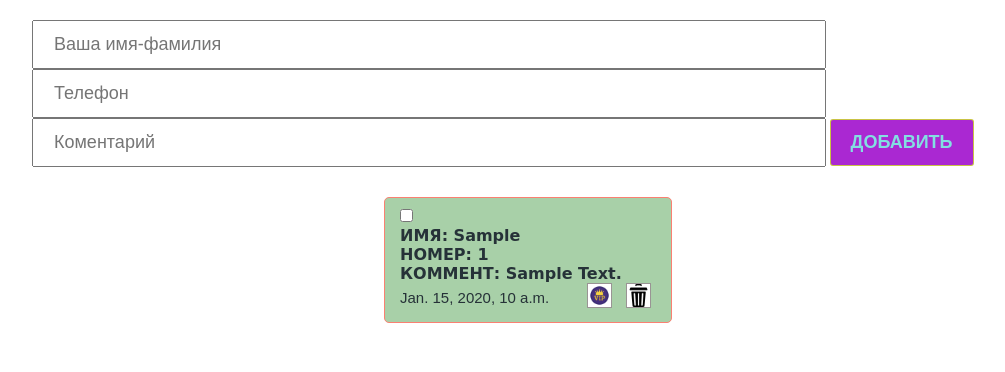
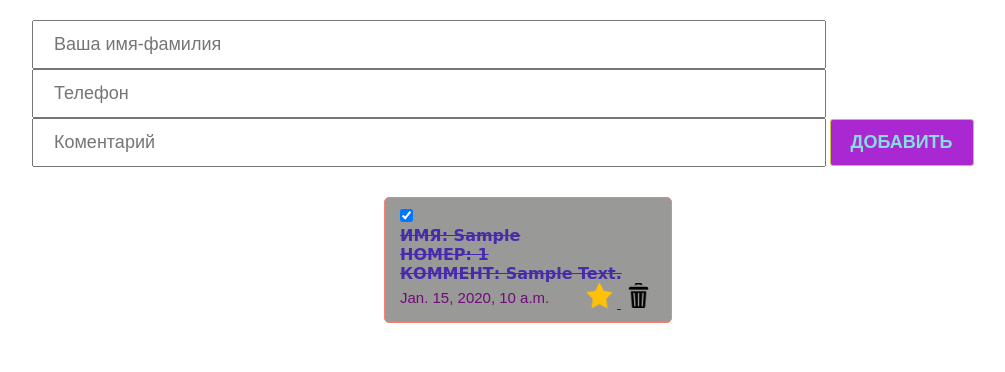
Before and after one commit to behmiana/ToDo, a Django app: page /meeting/ in a window 1280 px wide. Shown: the top 372 px of the page, without its empty margins (112-1117 px from the left). Run offline with Django 4.2, Linux system fonts and the light colour scheme; tables that the repository leaves empty hold one stand-in row (values such as "Sample post").

Commit message:
modified meeting1.html

```diff
--- a/homework/static/styles/meeting1.css
+++ b/homework/static/styles/meeting1.css
@@ -13,17 +13,17 @@ section {
     align-items: center;
 }
 
-.creat_conteiner{
+.create_container{
     width: 80%;
 }
 
-.creat_input {
+.create_input {
     padding: 12px 20px;
     font-size: 18px;
     width: 80%;
 }
 
-.creat_button{
+.create_button{
     padding: 12px 20px;
     background-color: rgb(170, 40, 210);
     border: 1px solid rgba(208, 226, 43, 0.836);
@@ -35,12 +35,12 @@ section {
     cursor: pointer;
 }
 
-.creat_button:active{
+.create_button:active{
     border: 1px solid rgb(187, 226, 10);
     box-shadow: 2px 2px 5px 3px rgb(206, 175, 2);
 }
 
-.todo_conteiner{
+.todo_container{
     padding: 30px 20px;
     display: flex;
     justify-content: space-around;
@@ -67,23 +67,23 @@ section {
     color: rgb(112, 11, 121);
 }
 
-.todo_item.mark{
+.todo_item.todo_item.marked{
     background: rgb(153, 153, 151);
     color: darkred;
 }
 
-.todo_item.mark h4, .todo_item.mark p, .todo_item.mark span{
+.todo_item.marked h4, .todo_item.mark p, .todo_item.mark span{
     color:rgb(119, 112, 112);
     text-decoration: line-through;
 
 }
 
-.todo_item.market{
+.todo_item.marked{
     background: gold;
 }
 
 
-.todo_item.market h4, .todo_item.market p, .todo_item.market span{
+.todo_item.marked h4, .todo_item.market p, .todo_item.market span{
     color: rgb(72, 43, 173);
 }
 
@@ -108,8 +108,7 @@ section {
     height: 25px;
     margin: 0 5px;
     cursor: pointer;
-    border: 1px solid rgb(153, 148, 148);
-    background-color: white;
+
 }
 
 .todo_item h4{
@@ -117,12 +116,3 @@ section {
     text-transform: capitalize;
 
 }
-
-.ju{
-    font-family: fantasy;
-    text-transform: uppercase;
-}
-
-.todo_item h5{
-    font-size: larger;
-}
--- a/homework/templates/meeting1.html
+++ b/homework/templates/meeting1.html
@@ -7,45 +7,65 @@
     <meta charset="UTF-8">
     <meta http-equiv="X-UA-Compatible" content="IE=edge" method="POST">
     <meta name="viewport" content="width=device-width, initial-scale=1.0">
-    <title>Document</title>
+    <title>ToMeet</title>
     <!--<link rel="stylesheet" href="./styles/checkbox.css">-->
     <link rel="stylesheet" href="{% static 'styles/meeting1.css' %}"/>
 
 </head>
 <body>
     <section>
-        <div class="creat_conteiner">
+        <div class="create_container">
             <form action="{% url 'add-todos' %}" method="POST">
                 {% csrf_token %}
                 <input type="text"
-                class="creat_input"
-                placeholder="Ваша имя-фамилия"name="todo_text">
+                class="create_input"
+                placeholder="Ваша имя-фамилия"name="tomeet_text">
 
-                    <input type="text" class="creat_input"
-                    placeholder="Телефон" name="todo_number">
+                    <input type="text" class="create_input"
+                    placeholder="Телефон" name="tomeet_number">
 
-                    <input type="text" class="creat_input"
-                    placeholder="Коментарий" name="todo_comment">
-                    <button class="creat_button">Добавить</button>
+                    <input type="text" class="create_input"
+                    placeholder="Коментарий" name="tomeet_comment">
+                    <button class="create_button">Добавить</button>
 
             </form>
         </div>
 
-        <div class="todo_conteiner">
+        <div class="todo_container">
             {% for todo in todo_list %}
-            <div class="todo_item">
-                <label class="checkbox_conteiner">
-                    <input type="checkbox">
+            <div class="todo_item
+           {% if todo.is_favorite %}
+             marked
+           {% endif %}
+
+           {% if todo.is_closed %}
+              done
+           {% endif %}
+          ">
+                <label class="checkbox_container">
+                     <input type="checkbox"
+                      {% if todo.is_closed %}
+                         checked
+                      {% endif%}
+                    />
                     <span class="checkmark"></span>
                 </label>
                 <h4>ИМЯ: {{ todo.persone }}</h4>
                 <h4>НОМЕР: {{todo.phone_number}}</h4>
-                <h4 class="ju">КОММЕНТ: {{todo.comment}}</h4>
+                <h4>КОММЕНТ: {{todo.comment}}</h4>
                 <div class="todo_item_footer">
                     <p>{{ todo.date_of_meeting }}</p>
                     <div class="action_buttons">
-                        <img src="{% static 'icons/vip.jpg' %}" />
-                        <img src="{% static 'icons/delete.png' %}"/>
+                        <a href = "{% url 'mark_tomeet' todo.id %}">
+                            {% if todo.is_favorite %}
+                                <img src="{% static 'icons/marked.png' %}" />
+                            {% else %}
+                                <img src="{% static 'icons/unstar.png' %}" />
+                            {% endif %}
+                        </a>
+                        <a href = "{% url 'delete_tomeet' todo.id %}">
+                              <img src="{% static 'icons/delete.png' %}" />
+                        </a>
                     </div>
                 </div>
             </div>
--- a/homework/views.py
+++ b/homework/views.py
@@ -1,6 +1,7 @@
 from cgitb import text
 from django.http import HttpResponse
 from django.shortcuts import render, redirect, HttpResponse
+
 from .models import ToMeet, Habits
 
 def project (request):
@@ -16,16 +17,16 @@ def meeting (request):
 
 def add_todos(request):
     f=request.POST
-    text=f["todo_text"]
-    number = f["todo_number"]
-    comment = f["todo_comment"]
-    todo=ToMeet(
+    text=f["tomeet_text"]
+    number = f["tomeet_number"]
+    comment = f["tomeet_comment"]
+    tomeet=ToMeet(
         persone=text,
         phone_number = number,
         comment = comment
 
     )
-    todo.save()
+    tomeet.save()
     return redirect(meeting)
 
 def habits(request):
@@ -47,3 +48,15 @@ def add_habits(request):
     )
     hbs.save()
     return redirect(habits)
+
+def mark_tomeet(request, id):
+    tomeet=ToMeet.objects.get(id=id)
+    tomeet.is_favorite = not tomeet.is_favorite
+    tomeet.save()
+    return redirect(meeting)
+
+
+def delete_tomeet(request, id):
+    tomeet=ToMeet.objects.get(id=id)
+    tomeet.delete()
+    return redirect(meeting)
--- a/main/templates/index.html
+++ b/main/templates/index.html
@@ -61,7 +61,7 @@
                          {% endif %}
                         </a>
                         <a href = "{% url 'delete_todo' todo.id %}">
-                          <img src="{% static 'icons/delete.png' %}" />
+                             <img src="{% static 'icons/delete.png' %}" />
                         </a>
                     </div>
                 </div>
--- a/todo/urls.py
+++ b/todo/urls.py
@@ -35,5 +35,7 @@ urlpatterns = [
     path("delete_todo/<id>/", delete_todo, name="delete_todo"),
     path("mark_todo/<id>/", mark_todo, name="mark_todo"),
     path("close_todo/<id>/", close_todo, name="close_todo"),
+    path("delete_tomeet/<id>/", delete_tomeet, name="delete_tomeet"),
+    path("mark_tomeet/<id>/", mark_tomeet, name="mark_tomeet")
 ]   + static(settings.STATIC_URL, document_root = settings.STATIC_ROOT) \
     + static(settings.MEDIA_URL, document_root = settings.MEDIA_ROOT)
```
Also changed, not shown: homework/static/icons/marked.png (added), homework/static/icons/unstar.png (added), homework/static/icons/vip.jpg (deleted).
